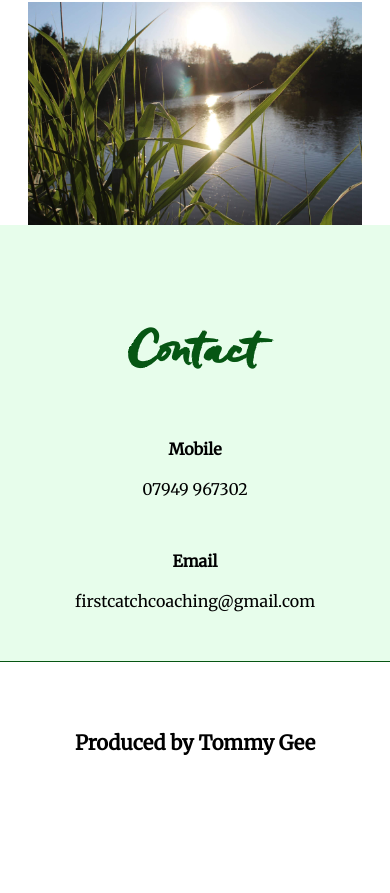
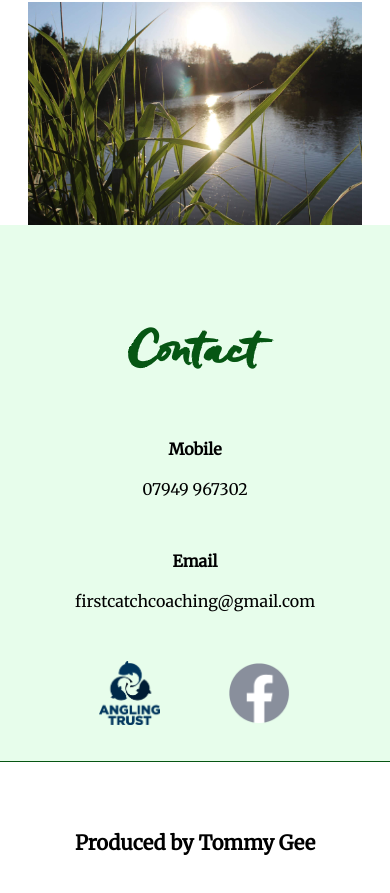
Before and after one commit to tommygee63/first-catch, a plain HTML site: page index.html in a window 390 px wide. Shown: the part 6758-7651 px from the top of the page. Before the commit the page ends 7581 px from the top, so only its background shows below. Drawn offline with Linux system fonts and the light colour scheme; files whose address does not match are found by name; a web font is replaced by a local one.

Commit message:
add mobile links

```diff
--- a/index.html
+++ b/index.html
@@ -144,6 +144,10 @@
                 <p>07949 967302</p>
                 <p class="contact-info"><span>Email</span></p>
                 <p>firstcatchcoaching@gmail.com</p>
+                <div class="mobile-links">
+                    <a href="https://anglingtrust.net" target="_blank"><img class="a-t-logo" src="images/angling-trust-logo.png"></a>
+                    <a href="https://www.facebook.com/FirstCatchCoaching" target="_blank"><img class="facebook-logo" src="images/f_logo_RGB-Grey_58.png"></a>
+                </div>
             </section>
 
             <footer>
--- a/style.css
+++ b/style.css
@@ -222,6 +222,10 @@ body {
     padding-bottom: 1rem;
 }
 
+.contact .mobile-links {
+    display: none;
+}
+
 footer {
     text-align: center;
     font-weight: bold;
@@ -261,4 +265,8 @@ footer {
     .contact h2 {
         font-size: 3rem;
     }
+    .contact .mobile-links {
+        display: block;
+        padding-bottom: 2rem;
+    }
 }
```
